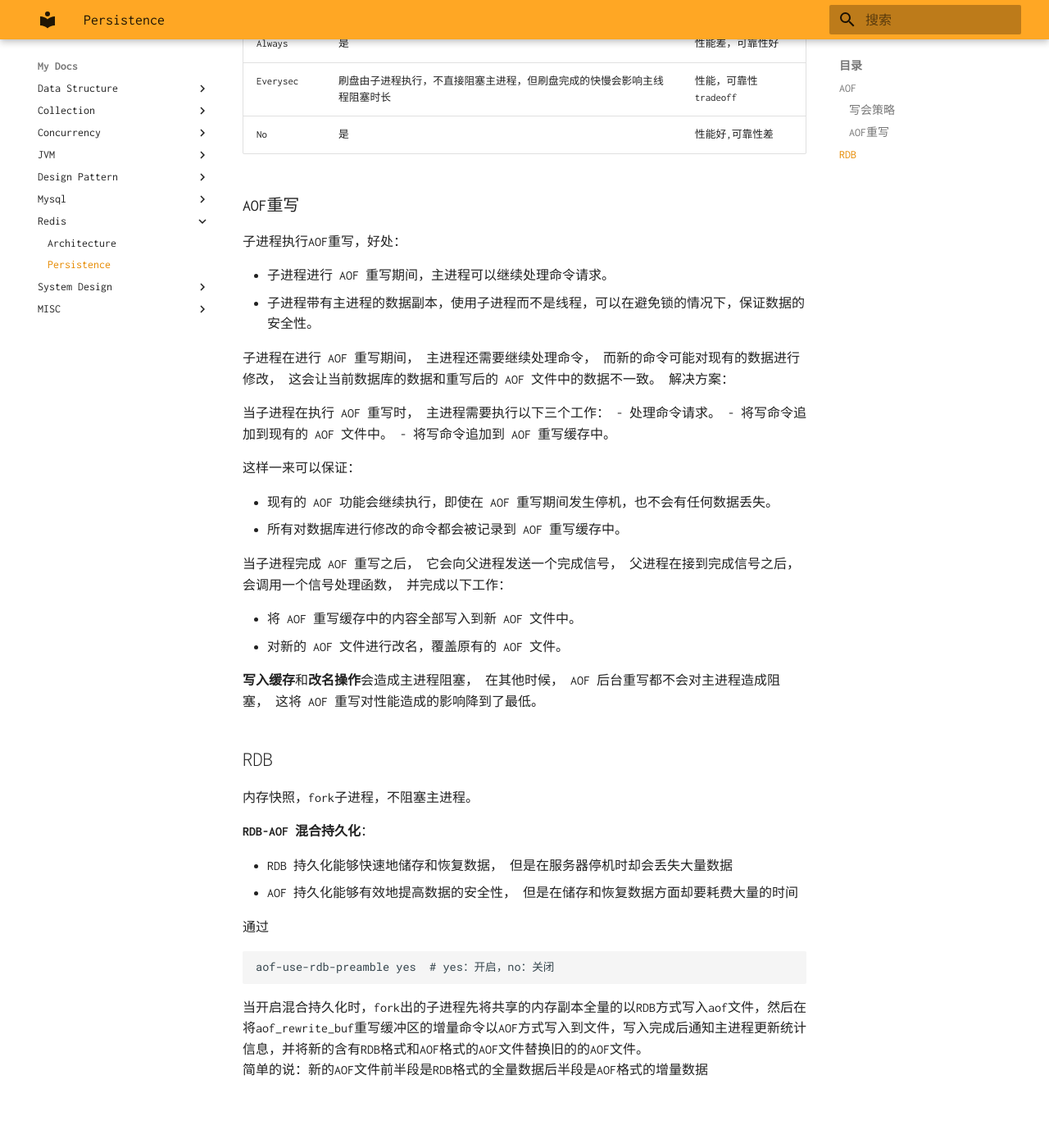
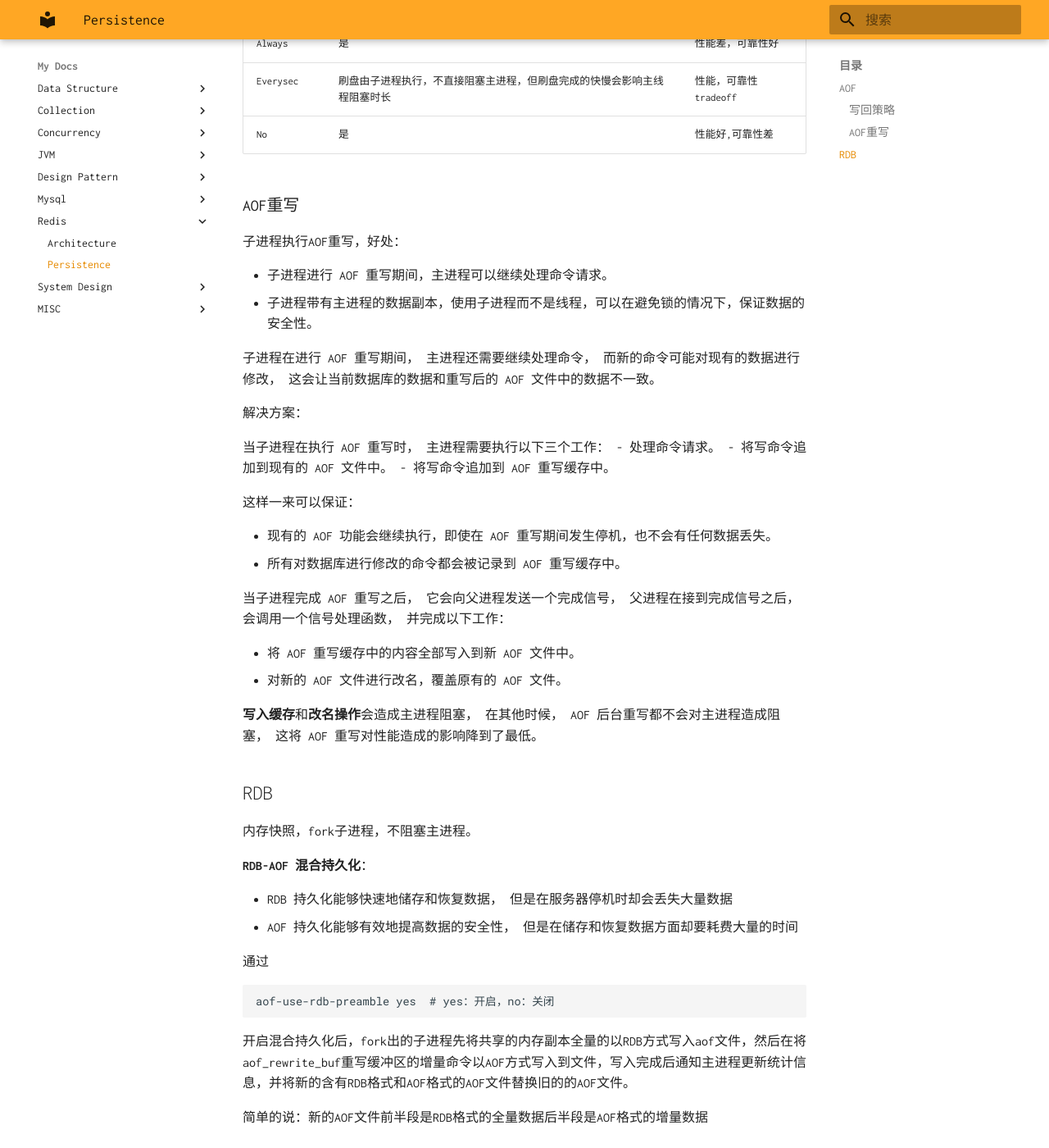
Before and after one commit to naaive/docs, an MkDocs documentation site: the page built from docs/redis/persistence.md, in a window 1280 px wide and 1400 px high, scrolled down 292 px. Shown: the whole window at 82% size. Built offline with MkDocs 1.6.1 and Material for MkDocs 9.7.7, drawn with Linux system fonts in a browser that asks for light colours; before the commit the page ends 1634 px from its top, so only the background shows below that.

Commit message:
persistence.md

````diff
--- a/docs/redis/persistence.md
+++ b/docs/redis/persistence.md
@@ -2,7 +2,7 @@
 
 ## AOF
 
-### 写会策略
+### 写回策略
 
 | 模式       | 是否阻塞                                 | 特点             |
 |:---------|:-------------------------------------|:---------------|
@@ -19,6 +19,8 @@
 - 子进程带有主进程的数据副本，使用子进程而不是线程，可以在避免锁的情况下，保证数据的安全性。
 
 子进程在进行 AOF 重写期间， 主进程还需要继续处理命令， 而新的命令可能对现有的数据进行修改， 这会让当前数据库的数据和重写后的 AOF 文件中的数据不一致。
+
+
 解决方案：
 
 当子进程在执行 AOF 重写时， 主进程需要执行以下三个工作：
@@ -55,5 +57,6 @@
 aof-use-rdb-preamble yes  # yes：开启，no：关闭
 ```
 
-当开启混合持久化时，fork出的子进程先将共享的内存副本全量的以RDB方式写入aof文件，然后在将aof_rewrite_buf重写缓冲区的增量命令以AOF方式写入到文件，写入完成后通知主进程更新统计信息，并将新的含有RDB格式和AOF格式的AOF文件替换旧的的AOF文件。
+开启混合持久化后，fork出的子进程先将共享的内存副本全量的以RDB方式写入aof文件，然后在将aof_rewrite_buf重写缓冲区的增量命令以AOF方式写入到文件，写入完成后通知主进程更新统计信息，并将新的含有RDB格式和AOF格式的AOF文件替换旧的的AOF文件。
+
 简单的说：新的AOF文件前半段是RDB格式的全量数据后半段是AOF格式的增量数据
````
